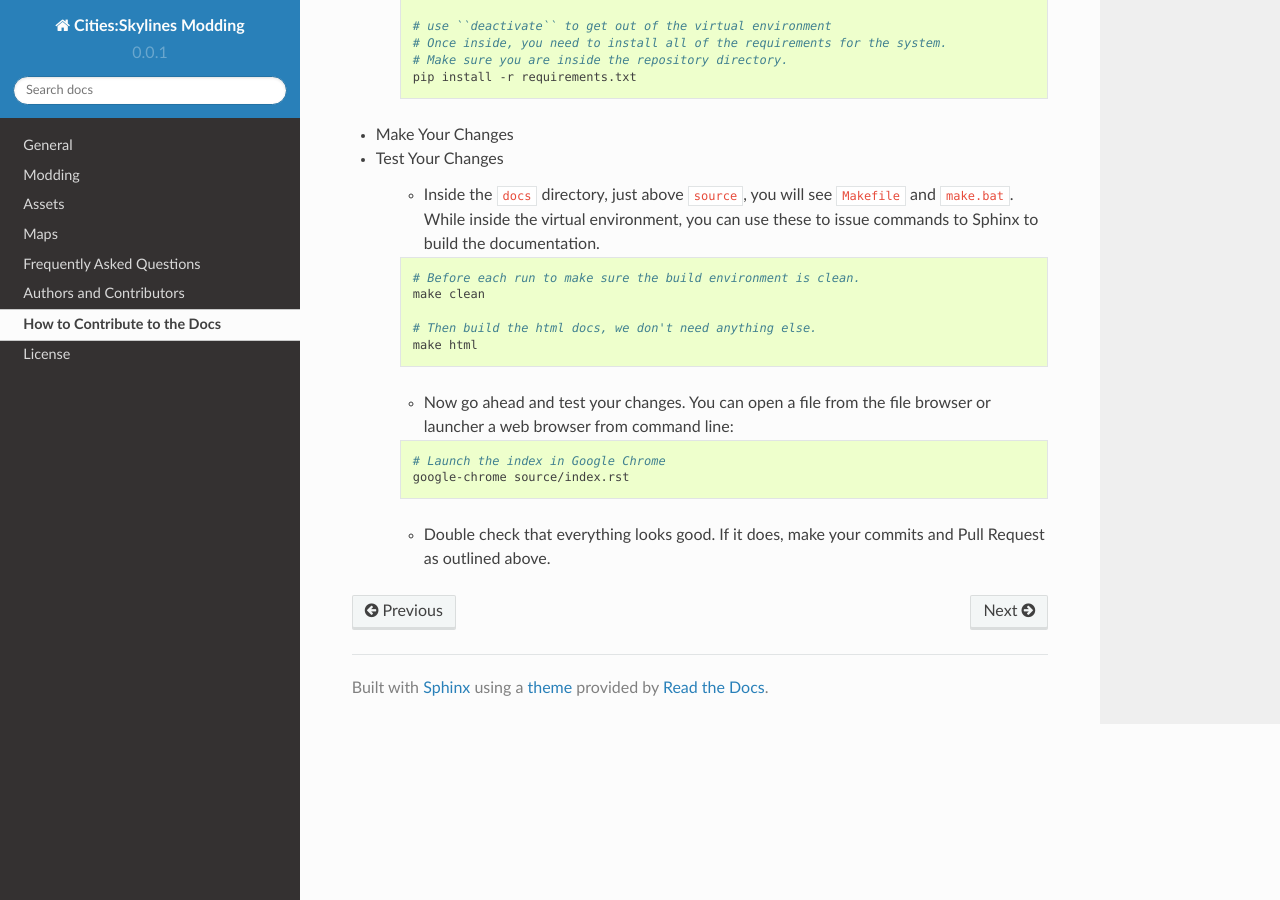
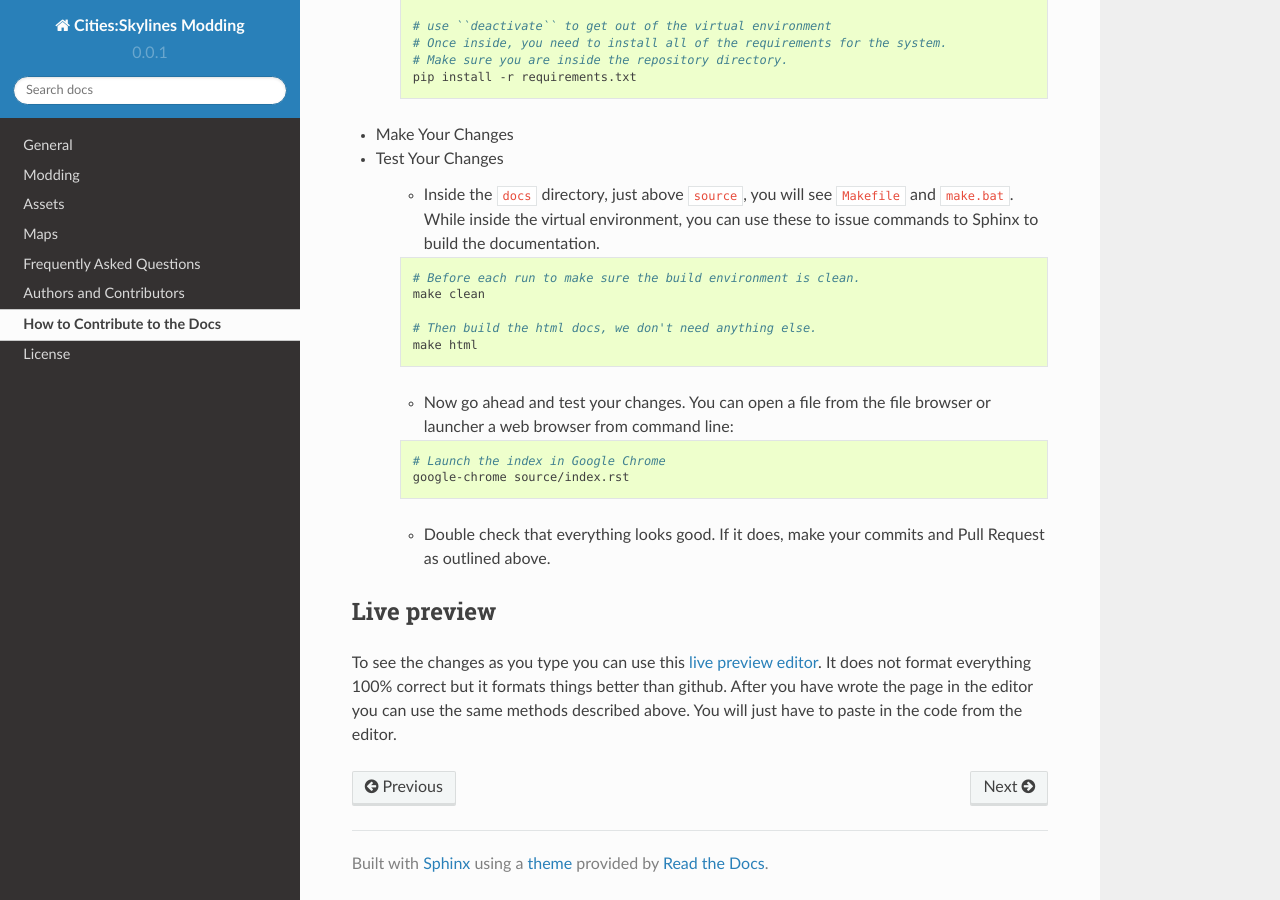
Before and after one commit to SkylinesModding/Docs, a Sphinx documentation site: the page built from docs/source/contributing.rst, in a window 1280 px wide and 900 px high, scrolled down 2736 px. Built offline with Sphinx 7.4.7 and the Read the Docs theme 2.0.0, drawn with Linux system fonts in a browser that asks for light colours.

Commit message:
Fix link to contributing page and added link to http://http://livesphinx.herokuapp.com/ editor.

```diff
--- a/docs/source/contributing.rst
+++ b/docs/source/contributing.rst
@@ -129,3 +129,10 @@ The best way to test your changes is to run them locally and see how the will wo
         google-chrome source/index.rst
 
     * Double check that everything looks good. If it does, make your commits and Pull Request as outlined above.
+
+Live preview
+============
+To see the changes as you type you can use this `live preview editor <http://livesphinx.herokuapp.com/>`__.
+It does not format everything 100% correct but it formats things better than github.
+After you have wrote the page in the editor you can use the same methods described above.
+You will just have to paste in the code from the editor.
--- a/docs/source/index.rst
+++ b/docs/source/index.rst
@@ -5,7 +5,7 @@ Cities:Skylines Modding's documentation
 Welcome to the Cities:Skylines modding documentation! This is an unofficial wiki created by fans for the fans.
 
 .. warning::
-    The documentation here is still under construction. As such, not everything is complete or accurate. Learn how to contribute at `SkylinesModding <http://www.skylinesmodding.com/>`__.
+    The documentation here is still under construction. As such, not everything is complete or accurate. Learn how to contribute :doc:`here </contributing>`.
 
 Documentation
 =============
```
